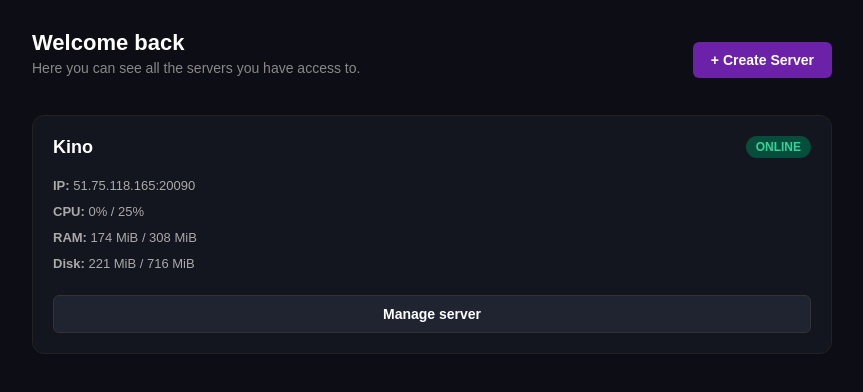
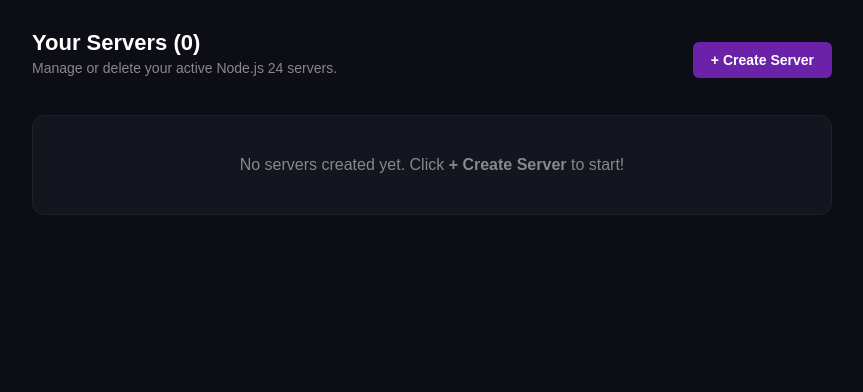
Before and after one commit to KLINS-254/free-node-panel, a Next.js app: page /dashboard in a window 1280 px wide. Shown: the top 392 px of the page, without its empty margins (208-1071 px from the left). Built offline with nearby package versions, Linux system fonts and the light colour scheme; no server answers.

Commit message:
Refactor Dashboard to use local storage for servers
Removed loading state and replaced server fetching with local storage data. Updated UI to reflect the number of servers and added delete functionality.

```diff
--- a/app/dashboard/page.js
+++ b/app/dashboard/page.js
@@ -5,38 +5,40 @@ import Link from 'next/link';
 
 export default function Dashboard() {
   const [servers, setServers] = useState([]);
-  const [loading, setLoading] = useState(true);
 
   useEffect(() => {
-    fetch('/api/servers/list')
-      .then((res) => res.json())
-      .then((data) => {
-        if (data.success) setServers(data.servers);
-        setLoading(false);
-      })
-      .catch(() => setLoading(false));
+    const saved = JSON.parse(localStorage.getItem('my_servers') || '[]');
+    setServers(saved);
   }, []);
+
+  const handleDelete = (id) => {
+    if (confirm('Are you sure you want to delete this server?')) {
+      const updated = servers.filter((s) => s.id !== id);
+      setServers(updated);
+      localStorage.setItem('my_servers', JSON.stringify(updated));
+    }
+  };
 
   return (
     <div style={{ backgroundColor: '#0d0e15', color: '#fff', minHeight: '100vh', padding: '30px 20px', fontFamily: 'sans-serif' }}>
       <div style={{ maxWidth: '800px', margin: '0 auto' }}>
 
-        {/* Header Navigation */}
         <div style={{ display: 'flex', justifyContent: 'space-between', alignItems: 'center', marginBottom: '25px' }}>
           <div>
-            <h1 style={{ fontSize: '22px', fontWeight: 'bold', margin: 0 }}>Welcome back</h1>
-            <p style={{ color: '#888', fontSize: '14px', marginTop: '4px' }}>Here you can see all the servers you have access to.</p>
+            <h1 style={{ fontSize: '22px', fontWeight: 'bold', margin: 0 }}>Your Servers ({servers.length})</h1>
+            <p style={{ color: '#888', fontSize: '14px', marginTop: '4px' }}>Manage or delete your active Node.js 24 servers.</p>
           </div>
           <Link href="/" style={{ backgroundColor: '#6b21a8', color: '#fff', padding: '10px 18px', borderRadius: '6px', textDecoration: 'none', fontWeight: 'bold', fontSize: '14px' }}>
             + Create Server
           </Link>
         </div>
 
-        {/* Loading State */}
-        {loading && <p style={{ color: '#888' }}>Loading your servers...</p>}
-
-        {/* Server Cards List */}
-        {!loading && servers.map((server) => (
+        {servers.length === 0 ? (
+          <div style={{ backgroundColor: '#13151f', border: '1px solid #222', borderRadius: '12px', padding: '40px', textAlign: 'center', color: '#888' }}>
+            No servers created yet. Click <strong>+ Create Server</strong> to start!
+          </div>
+        ) : (
+          servers.map((server) => (
             <div key={server.id} style={{ backgroundColor: '#13151f', border: '1px solid #222', borderRadius: '12px', padding: '20px', marginBottom: '15px' }}>
               <div style={{ display: 'flex', justifyContent: 'space-between', alignItems: 'center', marginBottom: '15px' }}>
                 <h2 style={{ fontSize: '18px', fontWeight: 'bold', margin: 0 }}>{server.name}</h2>
@@ -47,18 +49,26 @@ export default function Dashboard() {
 
               <div style={{ fontSize: '13px', color: '#aaa', lineHeight: '2' }}>
                 <div><strong>IP:</strong> {server.ip}</div>
-              <div><strong>CPU:</strong> {server.cpuUsed || 0}% / {server.cpuLimit}%</div>
-              <div><strong>RAM:</strong> {server.memoryUsed || 0} MiB / {server.memoryLimit} MiB</div>
-              <div><strong>Disk:</strong> {server.diskUsed || 0} MiB / {server.diskLimit} MiB</div>
+                <div><strong>Type:</strong> {server.type}</div>
+                <div><strong>RAM:</strong> 0 MiB / {server.ram} MiB</div>
+                <div><strong>Disk:</strong> 0 MiB / {server.disk} MiB</div>
               </div>
 
-            <div style={{ marginTop: '18px' }}>
-              <Link href={`/server/${server.id}`} style={{ display: 'block', textAlign: 'center', backgroundColor: '#1f2430', color: '#fff', border: '1px solid #333', padding: '10px', borderRadius: '6px', textDecoration: 'none', fontWeight: 'bold', fontSize: '14px' }}>
+              <div style={{ marginTop: '18px', display: 'flex', gap: '10px' }}>
+                <Link href={`/server/${server.id}`} style={{ flex: 1, textAlign: 'center', backgroundColor: '#1f2430', color: '#fff', border: '1px solid #333', padding: '10px', borderRadius: '6px', textDecoration: 'none', fontWeight: 'bold', fontSize: '14px' }}>
                   Manage server
                 </Link>
+                <button
+                  onClick={() => handleDelete(server.id)}
+                  style={{ backgroundColor: '#991b1b', color: '#fff', border: 'none', padding: '10px 16px', borderRadius: '6px', fontWeight: 'bold', cursor: 'pointer', fontSize: '14px' }}
+                >
+                  Delete
+                </button>
               </div>
             </div>
-        ))}
+          ))
+        )}
+
       </div>
     </div>
   );
```
Lines whose indentation alone changed are shown as unchanged.
